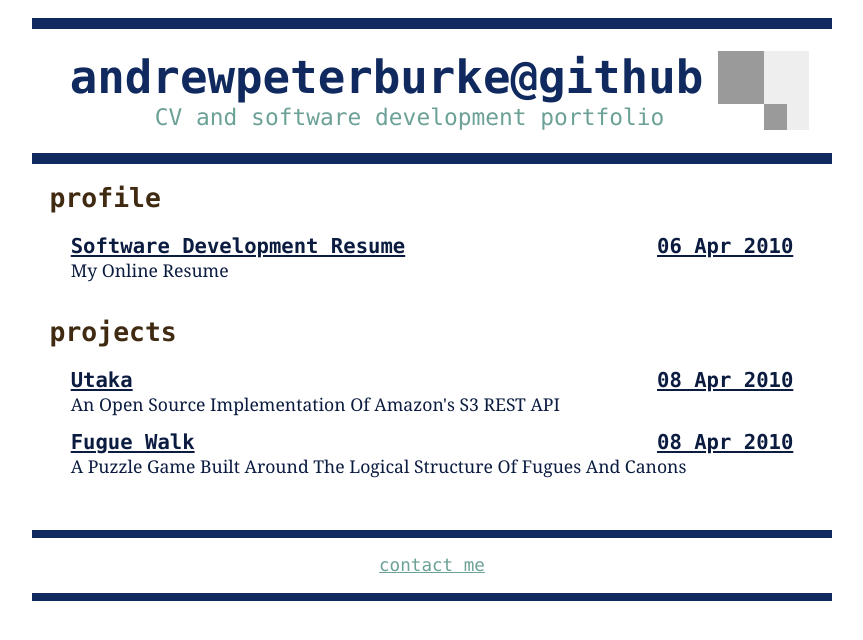
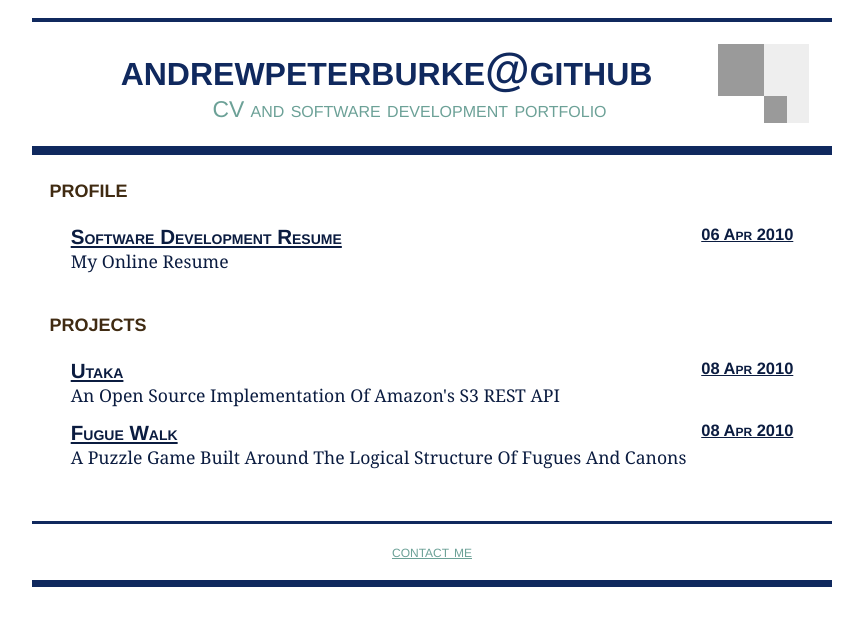
Before and after one commit to apburke/andrewpeterburke.github.com, a Jekyll site: the page built from index.markdown, in a window 1280 px wide. Shown: the top 640 px of the page, without its empty margins (208-1071 px from the left). Built offline with Jekyll 4.4.1, drawn with Linux system fonts in a browser that asks for light colours.

Commit message:
Adjusted bar heights, changed font back to helvetica, made headings small-caps

```diff
--- a/css/default.css
+++ b/css/default.css
@@ -21,23 +21,19 @@ body {
 
 #header, #footer {
  padding: 1em;
- border-top: .5em solid;
- border-bottom: .5em solid;
+ border-top: .2em solid;
+ border-bottom: .4em solid;
  text-align: center;
 }
 
 #header, #menu { font-size: 1.3em }
 
 #header, #menu, #footer, h2, h3, h4 {
-  font-family: Inconsolata, Consolas, DejaVu Sans Mono, sans-serif
+  font-family: Helvetica, sans-serif;
+  font-variant: small-caps;
 }
 
-#menu { display: none }
-
 #content { padding: 1em }
-
-/* CLASSES */
-
 
 #header h1, #header p { border-right: 2em groove }
 
@@ -52,9 +48,20 @@ h1 a { text-decoration: none }
 
 h1 a:hover { text-decoration: underline }
 
+.date {
+ float: right;
+ font-weight: inherit;
+ font-size: .8em;
+ text-decoration: inherit;
+ color: inherit;
+ background-color: inherit;
+}
+
 .post_heading { text-transform: capitalize }
 
 .post_heading a:visited { font-weight: normal }
+
+#menu { display: none }
 
 #menu li { display: inline }
 
@@ -79,11 +86,3 @@ h1 a:hover { text-decoration: underline }
 }
 
 #index li { margin-bottom: .75em }
-
-.date {
- float: right;
- font-weight: inherit;
- text-decoration: inherit;
- color: inherit;
- background-color: inherit;
-}
```
